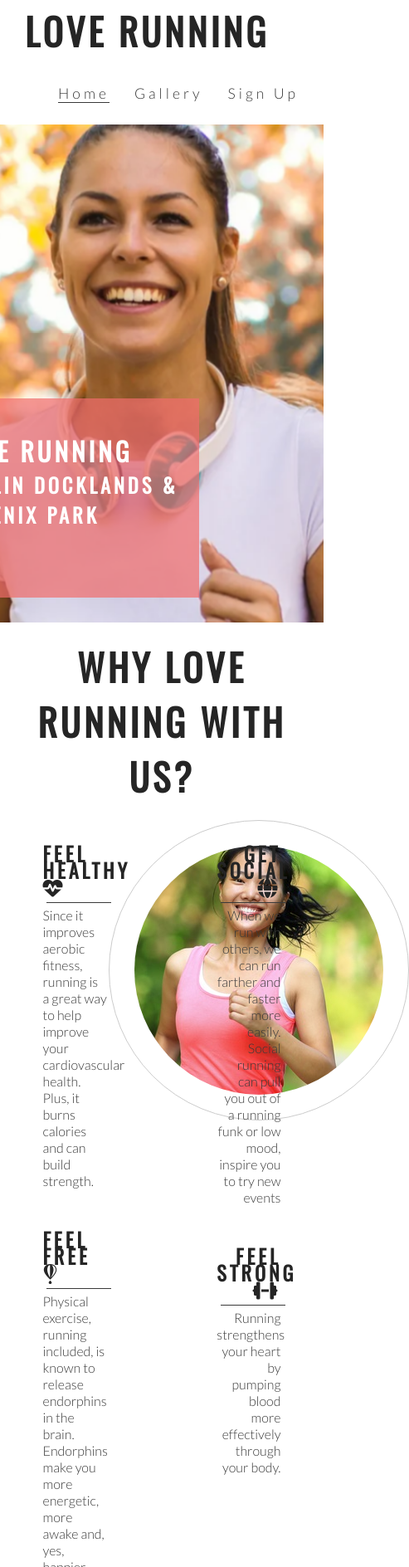
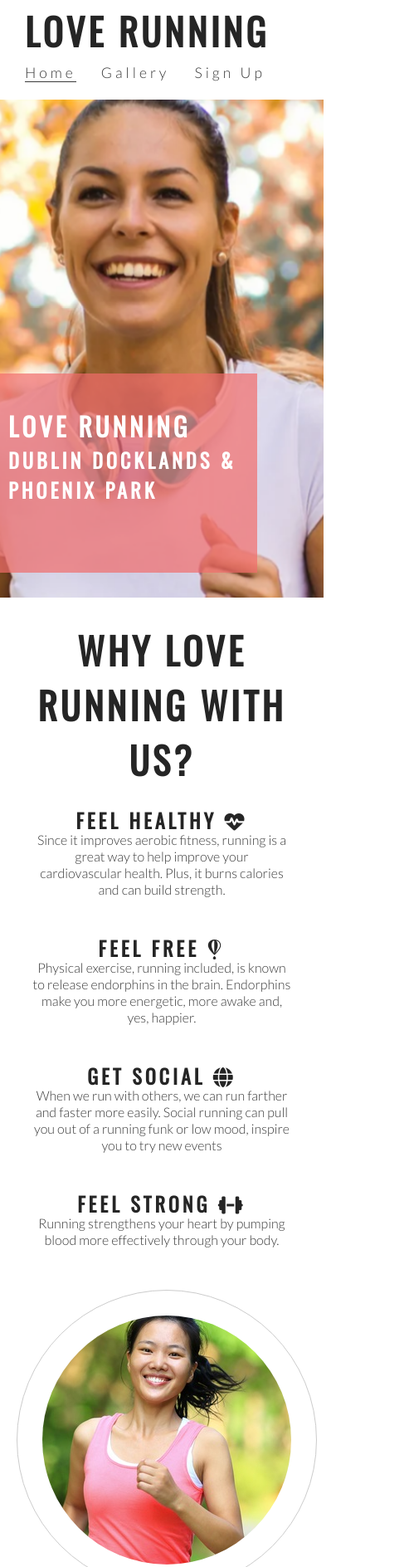
Before and after one commit to pappa025/Love-Running, a plain HTML site: page index.html in a window 390 px wide. Shown: the top 1888 px of the page at 83% size, 493 px wide, since content can reach past the window. Drawn offline with nearby package versions, Linux system fonts and the light colour scheme.

Commit message:
Responsive design changes for all HTML and screen sizes

```diff
--- a/assets/css/style.css
+++ b/assets/css/style.css
@@ -238,3 +238,76 @@ footer {
     #photos > img {
         width: 100%;
     }
+    /* Media queries*/
+
+/* For larger to medium screens size from 1200 px wide and down*/
+@media screen and (max-width: 1200px) {
+    #club-ethos {
+        width: 65%;
+        height:1200px;
+        margin: 0 auto;
+            }
+    #welcome {
+        padding: 30px 0;
+        margin: 0;
+    }
+    #left-about, #right-about {
+        width: 100%;
+        float: left;
+        padding: 0;
+    }
+
+#center-about {
+    clear: both;
+    width: 100%;
+    float: left;
+    padding: 0;
+}
+#times > div {
+    width: 100%;
+    clear: both;
+    height: 150px;
+    padding: 0;
+}
+hr {
+    display: none;
+}
+}
+/* For medium screen sizes from 950px wide and down*/
+
+@media screen and (max-width: 950px) {
+    #menu {
+        clear: left;
+        float: left;
+        margin-left: 30px;
+        margin-bottom: 20px;
+        line-height: 25px;
+            }
+    #cover-text {
+        left: 0;
+    }
+    #club-ethos {
+        width: 90%;
+        height: 1200px;
+        margin: 0 auto;
+        }
+        .left-about-heading, .right-about-heading {
+          width: inherit;
+        }
+        .left-about-heading h2, .right-about-heading h2 {
+            width: 100%;
+            text-align: center;
+        }
+        .left-about-heading p, .right-about-heading p{
+            text-align: center;
+            padding: 0 20px;
+        }
+        #photos {
+            column-count: 3;
+        }
+}
+@media screen and (max-width: 800px) {
+    #photos {
+        column-count: 2;
+    }
+}
```
